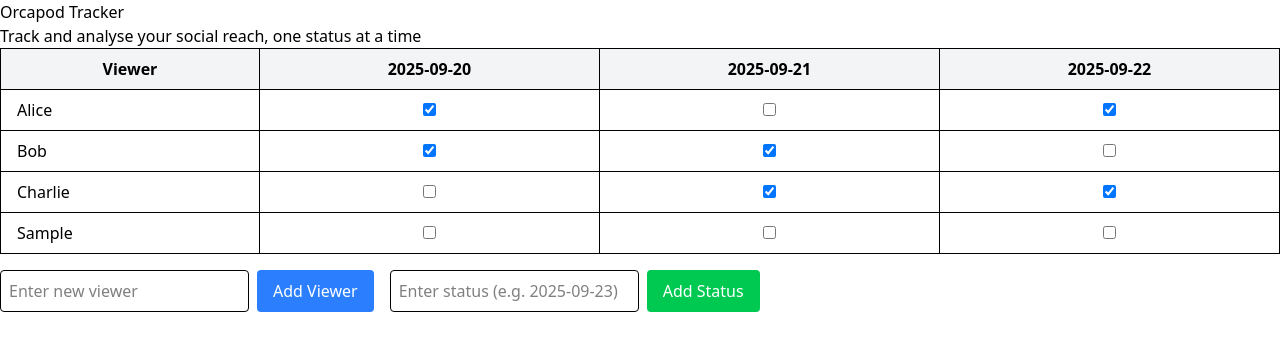
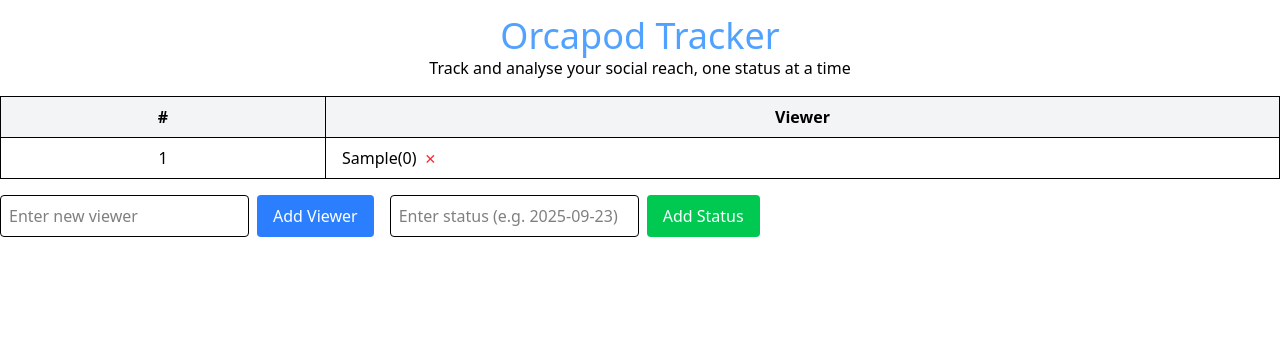
Before and after one commit to shark5SZ/orcapod-tracker, a React (Vite) app: page / in a window 1280 px wide. Both pictures are taken after typing "Sample" into the empty fields and a click on the button "Add Viewer". Shown: the top 350 px of the page. Built offline with nearby package versions, Linux system fonts and the light colour scheme.

Commit message:
add local storage; handle duplicate names; add status and viewer view count; sort viewers by views; add delete viewer

```diff
--- a/src/App.jsx
+++ b/src/App.jsx
@@ -1,26 +1,40 @@
-import { useState } from "react";
+import { useState, useEffect  } from "react";
 
 function App() {
-  const [viewers, setViewers] = useState(["Alice", "Bob", "Charlie"]);
-  const [statuses, setStatuses] = useState([
-    { id: 1, date: "2025-09-20" },
-    { id: 2, date: "2025-09-21" },
-    { id: 3, date: "2025-09-22" },
-  ]);
+  // Load initial data directly from localStorage
+  const [viewers, setViewers] = useState(() =>
+    JSON.parse(localStorage.getItem("viewers")) || []
+  );
+  const [statuses, setStatuses] = useState(() =>
+    JSON.parse(localStorage.getItem("statuses")) || []
+  );
+  const [views, setViews] = useState(() =>
+    JSON.parse(localStorage.getItem("views")) || {}
+  );
 
-  // Example data who viewed what
-  const [views, setViews] = useState({
-    Alice: { "2025-09-20": true, "2025-09-21": false, "2025-09-22": true },
-    Bob:   { "2025-09-20": true, "2025-09-21": true,  "2025-09-22": false },
-    Charlie:{ "2025-09-20": false,"2025-09-21": true, "2025-09-22": true },
-  });
+  const [newViewer, setNewViewer] = useState("");
+  const [newStatusDate, setNewStatusDate] = useState("");
 
-  const [newViewer, setNewViewer] = useState(""); // input state
-  const [newStatusDate, setNewStatusDate] = useState("");
+  // 🟣 Save data anytime state changes
+  useEffect(() => {
+    localStorage.setItem("viewers", JSON.stringify(viewers));
+  }, [viewers]);
+
+  useEffect(() => {
+    localStorage.setItem("statuses", JSON.stringify(statuses));
+  }, [statuses]);
+
+  useEffect(() => {
+    localStorage.setItem("views", JSON.stringify(views));
+  }, [views]);
+
 
   // Function to add viewer
   const handleAddViewer = () => {
     if (!newViewer.trim()) return; // avoid empty names
+
+    const nameExists = viewers.some( (v) => v.toLowerCase() === newViewer.toLowerCase());
+    if (nameExists) return alert("Viewer already exists");
 
     // 1. Add to viewers list
     setViewers([...viewers, newViewer]);
@@ -34,7 +48,6 @@ function App() {
     // Clear input
     setNewViewer("");
   };
-
 
   // Add status
   const handleAddStatus = () => {
@@ -73,29 +86,69 @@ function App() {
     }));
   };
 
+  const getStatusViewCount = (date) => {
+    return viewers.reduce((count, viewer) => {
+      return views[viewer]?.[date] ? count + 1 : count;
+    }, 0);
+  };
 
+  const getViewerViewCount = (viewer) => {
+    const viewerData = views[viewer] || {};
+    return Object.values(viewerData).filter(v => v === true).length;
+  };
+
+  // Sort viewers by view count (descending)
+  const sortedViewers = [...viewers].sort((a, b) => {
+    return getViewerViewCount(b) - getViewerViewCount(a);
+  });
+
+  const handleDeleteViewer = (viewerName) => {
+    // Confirm deletion (optional)
+    if (!confirm(`Delete viewer "${viewerName}"?`)) return;
+
+    // 1. Remove viewer from the list
+    const updatedViewers = viewers.filter(v => v !== viewerName);
+    setViewers(updatedViewers);
+
+    // 2. Remove viewer’s views data
+    const updatedViews = { ...views };
+    delete updatedViews[viewerName];
+    setViews(updatedViews);
+  };
 
   return (
     <>
-      <h1>Orcapod Tracker</h1>
-      <p>Track and analyse your social reach, one status at a time</p>
+      <h1 className="text-center text-blue-400 mt-4 text-4xl">Orcapod Tracker</h1>
+      <p className="text-center mb-4">Track and analyse your social reach, one status at a time</p>
 
-      <div className="overflow-x-auto">
+      <div className="overflow-x-auto  overflow-y-auto max-h-110">
         <table className="min-w-full border border-gray-300">
-          <thead className="bg-gray-100">
+          <thead className="bg-gray-100 sticky top-0 z-10">
             <tr>
+              <th className="border px-4 py-2">#</th>
               <th className="border px-4 py-2">Viewer</th>
               {statuses.map(status => (
                 <th key={status.id} className="border px-4 py-2">
-                  {status.date}
+                  {status.date}({getStatusViewCount(status.date)})
                 </th>
               ))}
             </tr>
           </thead>
           <tbody>
-            {viewers.map(viewer => (
+            {sortedViewers.map((viewer, index) => (
               <tr key={viewer}>
-                <td className="border px-4 py-2 font-medium">{viewer}</td>
+                <td className="border px-4 py-2 text-center">{index + 1}</td>
+                <td className="border px-4 py-2 font-medium">
+                  {viewer}
+                  ({getViewerViewCount(viewer)})
+                  <button
+                    onClick={() => handleDeleteViewer(viewer)}
+                    className="ml-2 text-red-500 hover:text-red-700 text-sm"
+                  >
+                    ✕
+                  </button>
+                </td>
+
                 {statuses.map(status => (
                   <td key={status.id} className="border px-4 py-2 text-center">
                     <input
```
